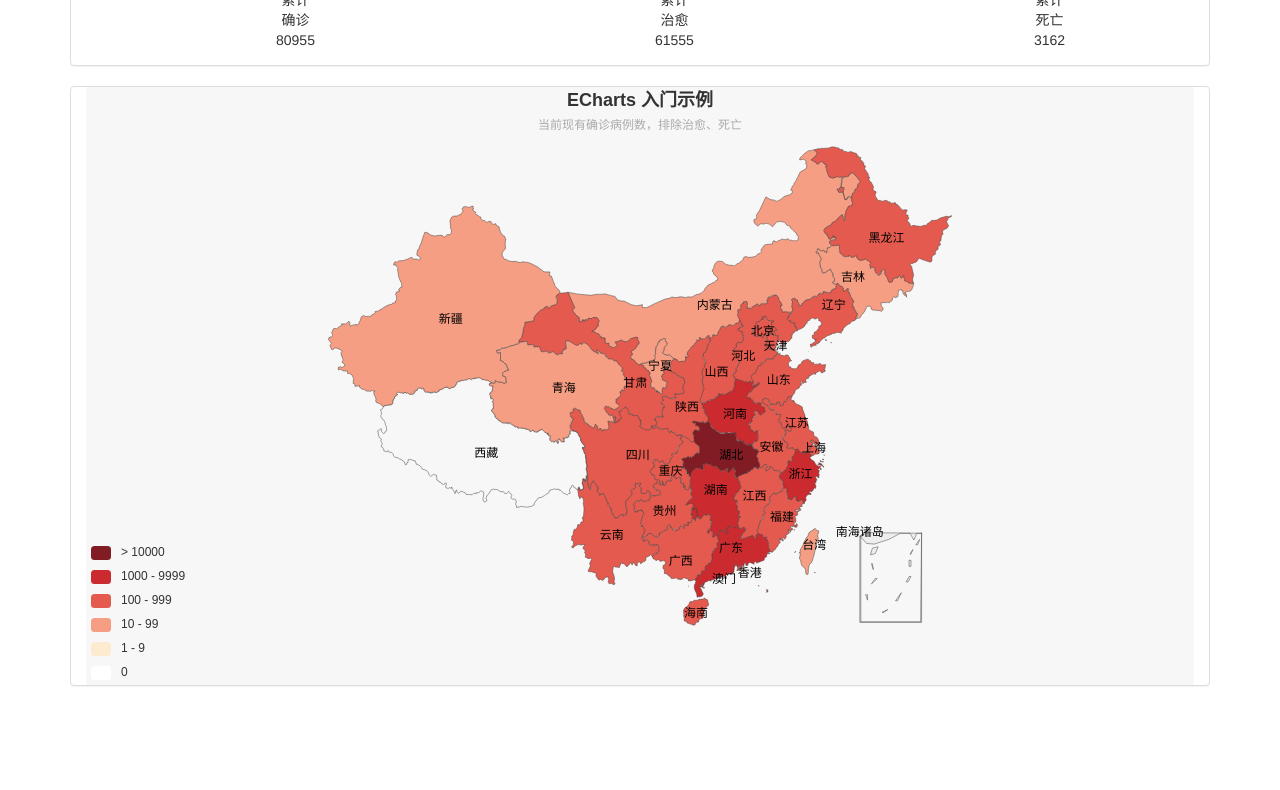
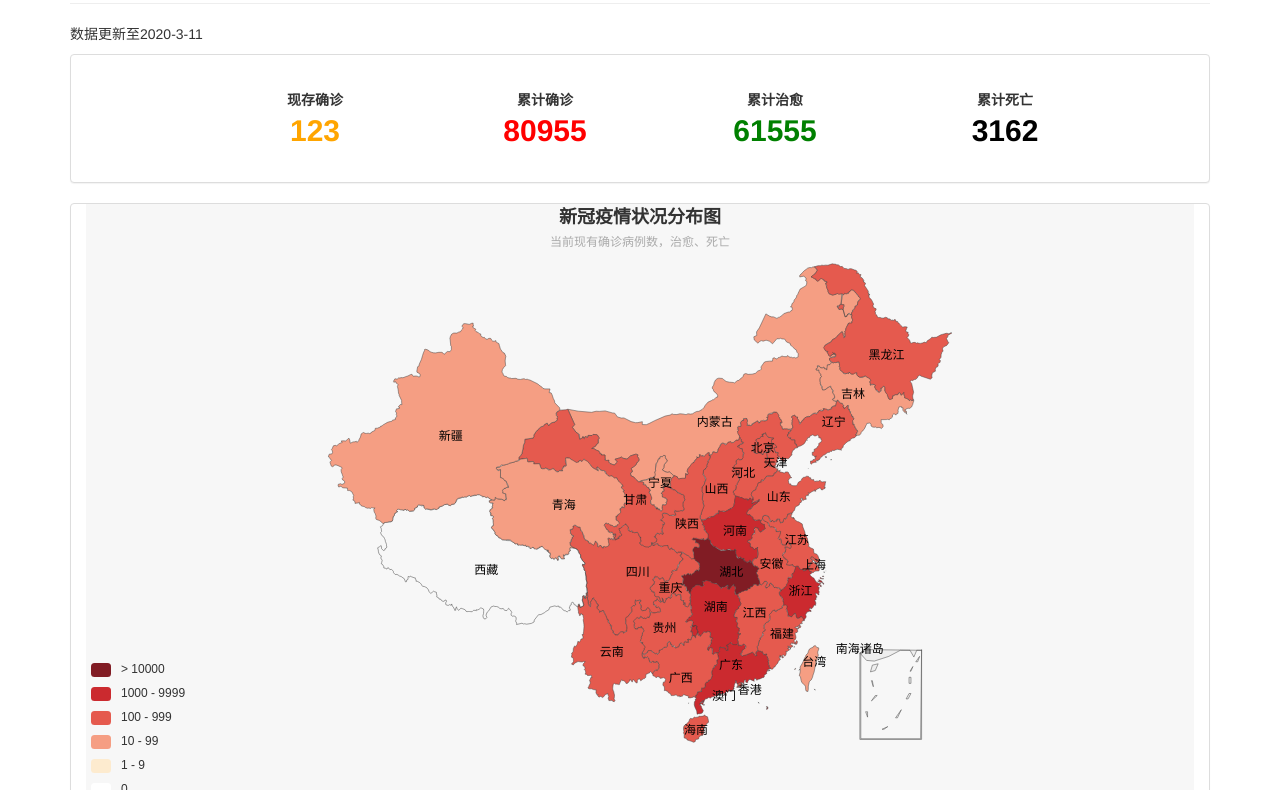
Before and after one commit to takeyouhomeaa/InfectStatisticWeb, a plain HTML site: page 疫情地图/index.html in a window 1280 px wide. Shown: the part 136-926 px from the top of the page. Before the commit the page ends 842 px from the top, so only its background shows below. Drawn offline with Linux system fonts and the light colour scheme.

Commit message:
增加一些细节

```diff
--- a/疫情地图/index.html
+++ b/疫情地图/index.html
@@ -4,8 +4,7 @@
     <meta charset="utf-8">
     <meta http-equiv="X-UA-Compatible" content="IE=edge">
     <meta name="viewport" content="width=device-width, initial-scale=1">
-    <!-- 上述3个meta标签*必须*放在最前面，任何其他内容都*必须*跟随其后！ -->
-    <title>Bootstrap 101 Template</title>
+    <title>疫情统计</title>
 
     <style>
         .container
@@ -17,12 +16,17 @@
             margin: auto;
         }
         .container table tr td{
-                padding: 5px 150px;
+            padding-top: 20px;
+            padding-bottom: 5px;
+            padding-right: 40px;
+            padding-left: 40px;
         }
         ul{
             list-style: none;
         }
         ul li{
+            width: 110px;
+            font-weight:bold ;
         }
         div #map{
             background: gray;
@@ -36,49 +40,73 @@
 <body>
 <div id="container" class="container">
     <div class="page-header">
-        <h1>Example page header <small>Subtext for header</small></h1>
+        <small>新型冠状病毒肺炎</small>
+        <br/>
+        <h1>疫情统计信息统计</h1>
     </div>
 </div>
 
+
 <div class="container">
+    <p id="time" style="float: left">这是时间</p>
+
     <div  class="col-md-12 panel panel-default">
+        <div class="panel-body">
             <table id="table">
                 <tr>
                     <td>
                         <ul>
-                        <li >累计确诊</li>
-                        <li id="diagnose">123</li>
+                            <li>现存确诊</li>
+                            <li id="cDiagnose" style="color: orange;font-size: 30px">123</li>
+                        </ul>
+                    </td>
+                    <td>
+                        <ul>
+                            <li>累计确诊</li>
+                            <li id="diagnose" style="color: red;font-size: 30px">123</li>
                         </ul>
                     </td>
                     <td>
                         <ul>
                             <li>累计治愈</li>
-                        <li id="cure">123</li>
+                            <li id="cure" style="color: green;font-size: 30px">123</li>
                         </ul>
                     </td>
                     <td>
                         <ul>
                             <li>累计死亡</li>
-                        <li id="death">123</li>
+                            <li id="death" style="color: black;font-size: 30px">123</li>
                         </ul>
                     </td>
                 </tr>
             </table>
         </div>
     </div>
+</div>
+
 <div class="container">
     <div id="main" class="panel panel-default container" style="width: 100%;height:600px;">
-
     </div>
 </div>
-<!-- jQuery (Bootstrap 的所有 JavaScript 插件都依赖 jQuery，所以必须放在前边) -->
+
+<div class="container">
+    <div id="chart" class="panel panel-default container" style="width: 100%;height:600px;">
+    </div>
+</div>
+
+<script src="js/jquery-3.4.1.min.js"></script>
 <script src="js/bootstrap.min.js"></script>
-<!-- 加载 Bootstrap 的所有 JavaScript 插件。你也可以根据需要只加载单个插件。 -->
-<script src="js/jquery-3.4.1.min.js"></script>
 <script src="js/china.js"></script>
 
 <script type="text/javascript">
-    // 基于准备好的dom，初始化echarts实例
+    var time = '';
+    var myDate = new Date();
+    year = myDate.getFullYear();
+    month = myDate.getMonth() + 1;
+    day = myDate.getDate();
+    time = '数据更新至' + year + '-' + month + '-' + day;
+    document.getElementById('time').innerText = time;
+
     var myChart = echarts.init(document.getElementById('main'));
     var url = "data.json";
     var request = new XMLHttpRequest();
@@ -111,13 +139,10 @@
         document.getElementById("diagnose").innerText = diagnose;
         document.getElementById("cure").innerText = cure;
         document.getElementById("death").innerText = death
-        // 指定图表的配置项和数据
         myChart.setOption ({
-            //标题设置
-
             title: {
-                text: 'ECharts 入门示例',
-                subtext: '当前现有确诊病例数，排除治愈、死亡',
+                text: '新冠疫情状况分布图',
+                subtext: '当前现有确诊病例数，治愈、死亡',
                 left:'center',
             },
             series: [{
```
Lines whose indentation alone changed are shown as unchanged.
